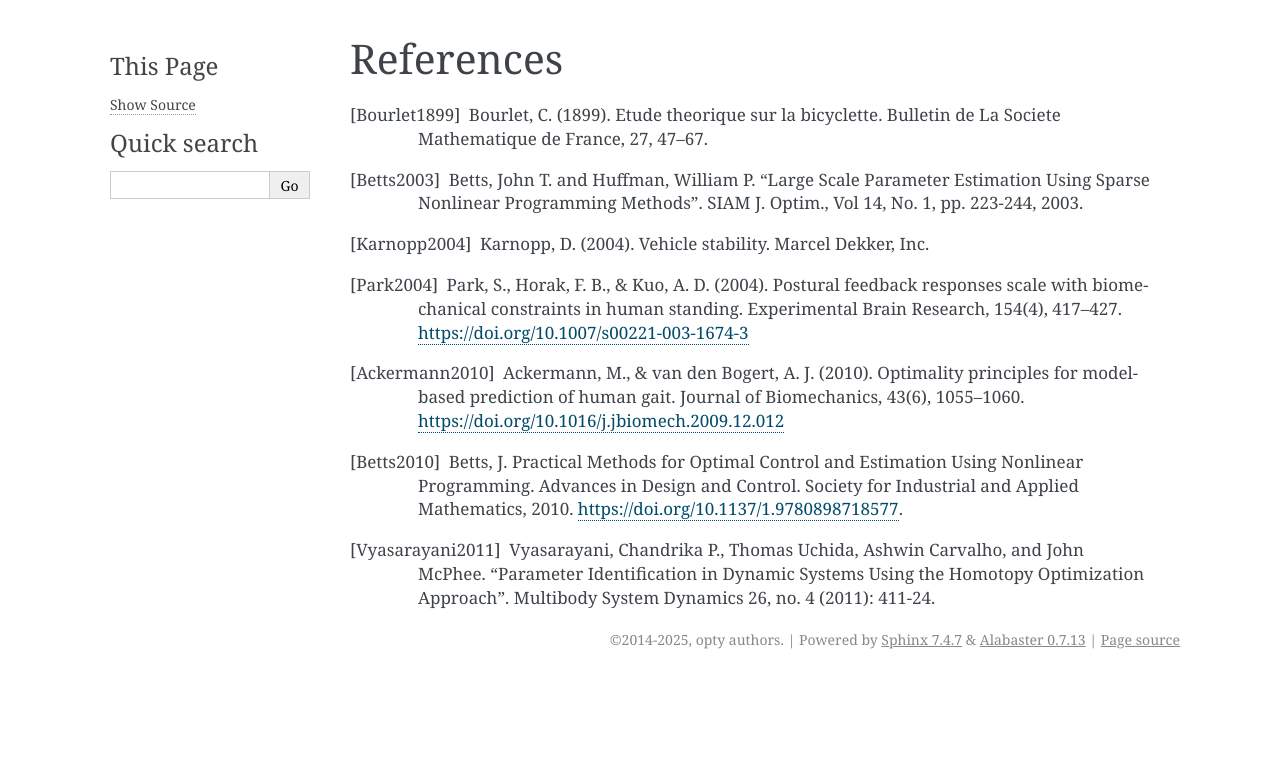
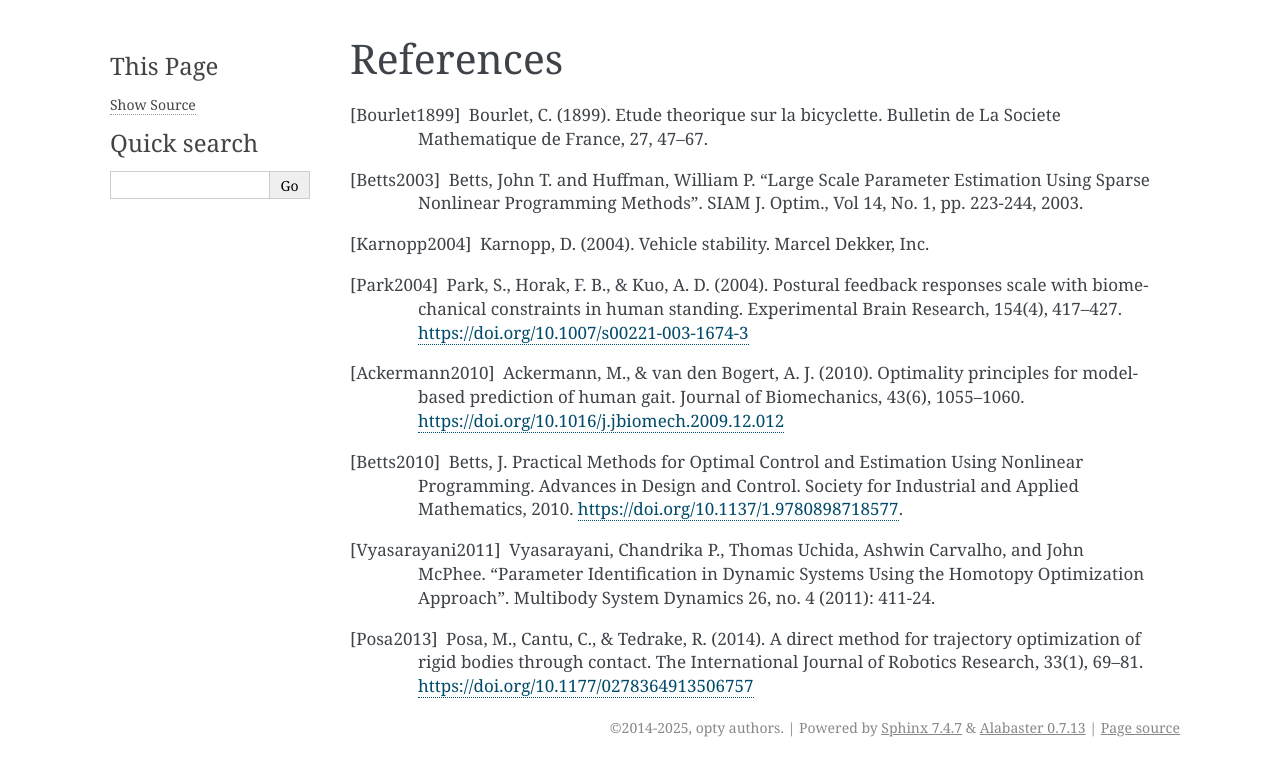
Before and after one commit to csu-hmc/opty, a Sphinx documentation site: the page built from docs/references.rst, in a window 1280 px wide. Shown: the top 776 px of the page. Built offline with Sphinx 7.4.7, drawn with Linux system fonts in a browser that asks for light colours; pages that are not in the unit, such as notebooks, are missing from menus.

Commit message:
Text edits, rename title, reorder some sections.

```diff
--- a/docs/references.rst
+++ b/docs/references.rst
@@ -24,3 +24,7 @@ References
    and John McPhee.  "Parameter Identification in Dynamic Systems Using the
    Homotopy Optimization Approach". Multibody System Dynamics 26, no. 4 (2011):
    411-24.
+.. [Posa2013] Posa, M., Cantu, C., & Tedrake, R. (2014). A direct method for
+   trajectory optimization of rigid bodies through contact. The International
+   Journal of Robotics Research, 33(1), 69–81.
+   https://doi.org/10.1177/0278364913506757
```
Also changed, not shown: 1 other file.
